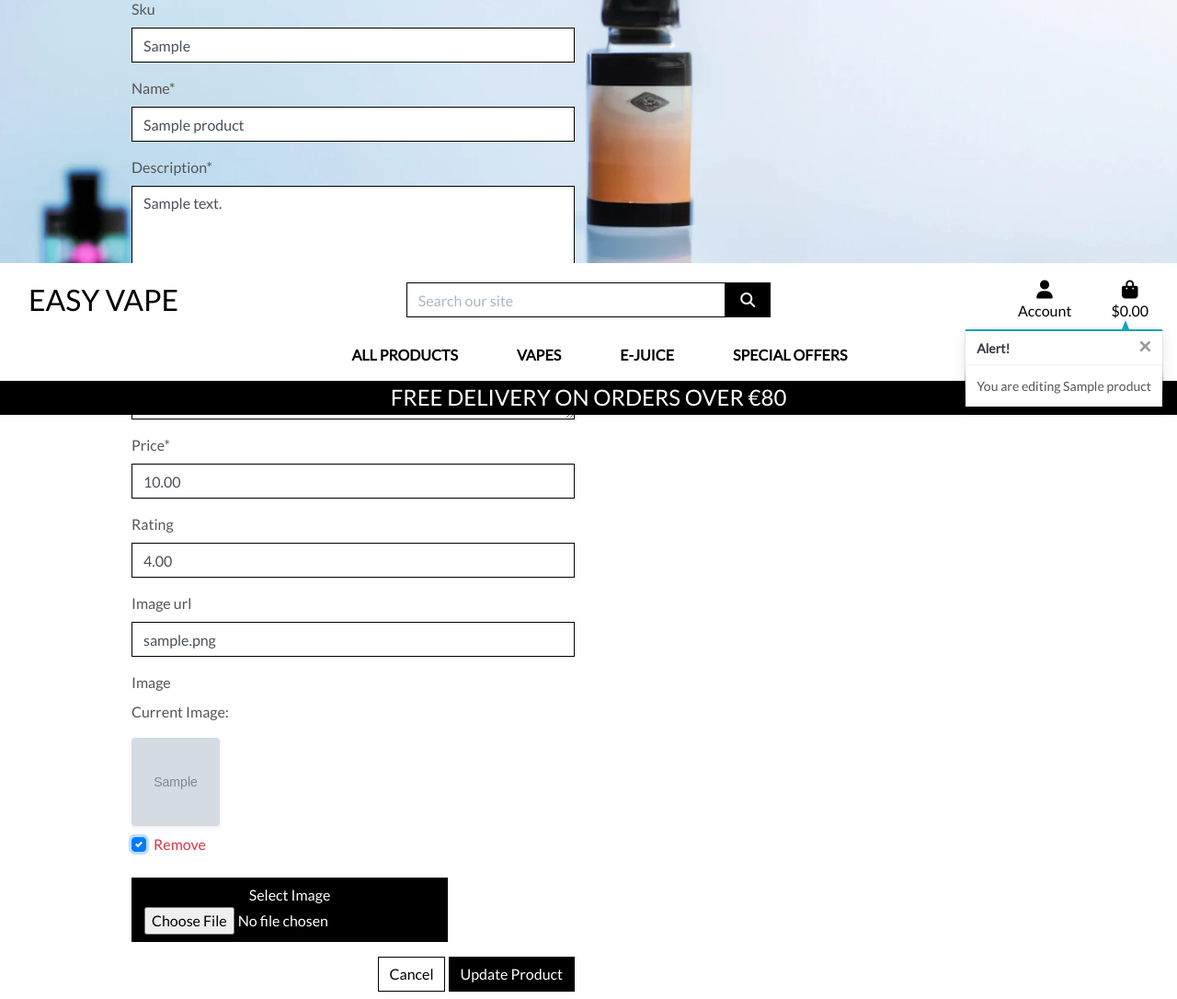
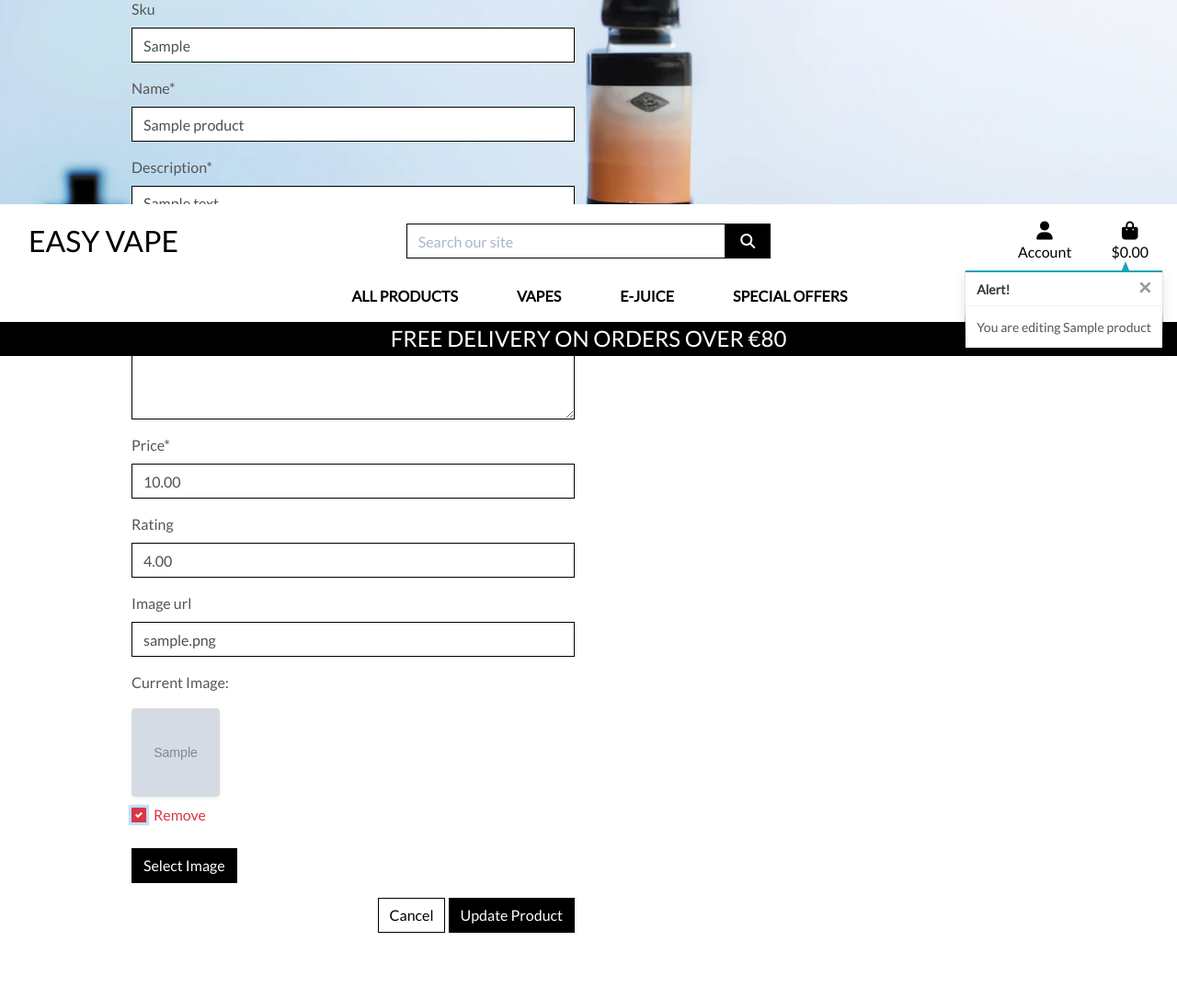
Before and after one commit to gioZAK/easy_vape, a Django app: page /products/edit/1/ in a window 1280 px wide, after a click on "Remove". Shown: the part 404-1490 px from the top of the page at 92% size. After the commit the page ends 1418 px from the top, so only its background shows below. Run offline with Django 3.2, Linux system fonts and the light colour scheme; a user stored in the database is signed in; tables that the repository leaves empty hold one stand-in row (values such as "Sample post"); grey boxes marked "Sample" are stand-in pictures; some libraries are stand-ins or nearby versions.

Commit message:
Add styles and script to the add/edit products image field

```diff
--- a/products/templates/products/edit_product.html
+++ b/products/templates/products/edit_product.html
@@ -26,7 +26,13 @@
             <form method="POST" action="{% url 'edit_product' product.id %}" class="form mb-2"
                 enctype="multipart/form-data">
                 {% csrf_token %}
-                {{ form | crispy }}
+                {% for field in form %}
+                {% if field.name != 'image' %}
+                {{ field | as_crispy_field }}
+                {% else %}
+                {{ field }}
+                {% endif %}
+                {% endfor %}
                 <div class="text-right">
                     <a class="btn btn-outline-black rounded-0" href="{% url 'products' %}">Cancel</a>
                     <button class="btn btn-black rounded-0" type="submit">Update Product</button>
@@ -36,3 +42,13 @@
     </div>
 </div>
 {% endblock %}
+
+{% block postloadjs %}
+{{ block.super }}
+<script type="text/javascript">
+    $('#new-image').change(function () {
+        var file = $('#new-image')[0].files[0];
+        $('#filename').text(`Image will be set to: ${file.name}`);
+    });
+</script>
+{% endblock %}
--- a/static/css/base.css
+++ b/static/css/base.css
@@ -241,6 +241,35 @@ input[name='q']::placeholder {
     /* text-info */
 }
 
+/* Product Form */
+
+.btn-file {
+    position: relative;
+    overflow: hidden;
+}
+
+.btn-file input[type="file"] {
+    position: absolute;
+    top: 0;
+    right: 0;
+    min-width: 100%;
+    min-height: 100%;
+    opacity: 0;
+    cursor: pointer;
+}
+
+.custom-checkbox .custom-control-label::before {
+    border-radius: 0;
+    border-color: #dc3545;
+}
+
+.custom-checkbox .custom-control-input:checked~.custom-control-label::before {
+    background-color: #dc3545;
+    border-color: #dc3545;
+    border-radius: 0;
+}
+
+
 /* fixed top navbar only on medium and up */
 @media (min-width: 992px) {
     .fixed-top-desktop-only {
```
Also changed, not shown: products/templates/products/add_product.html (+17 -1 lines).
